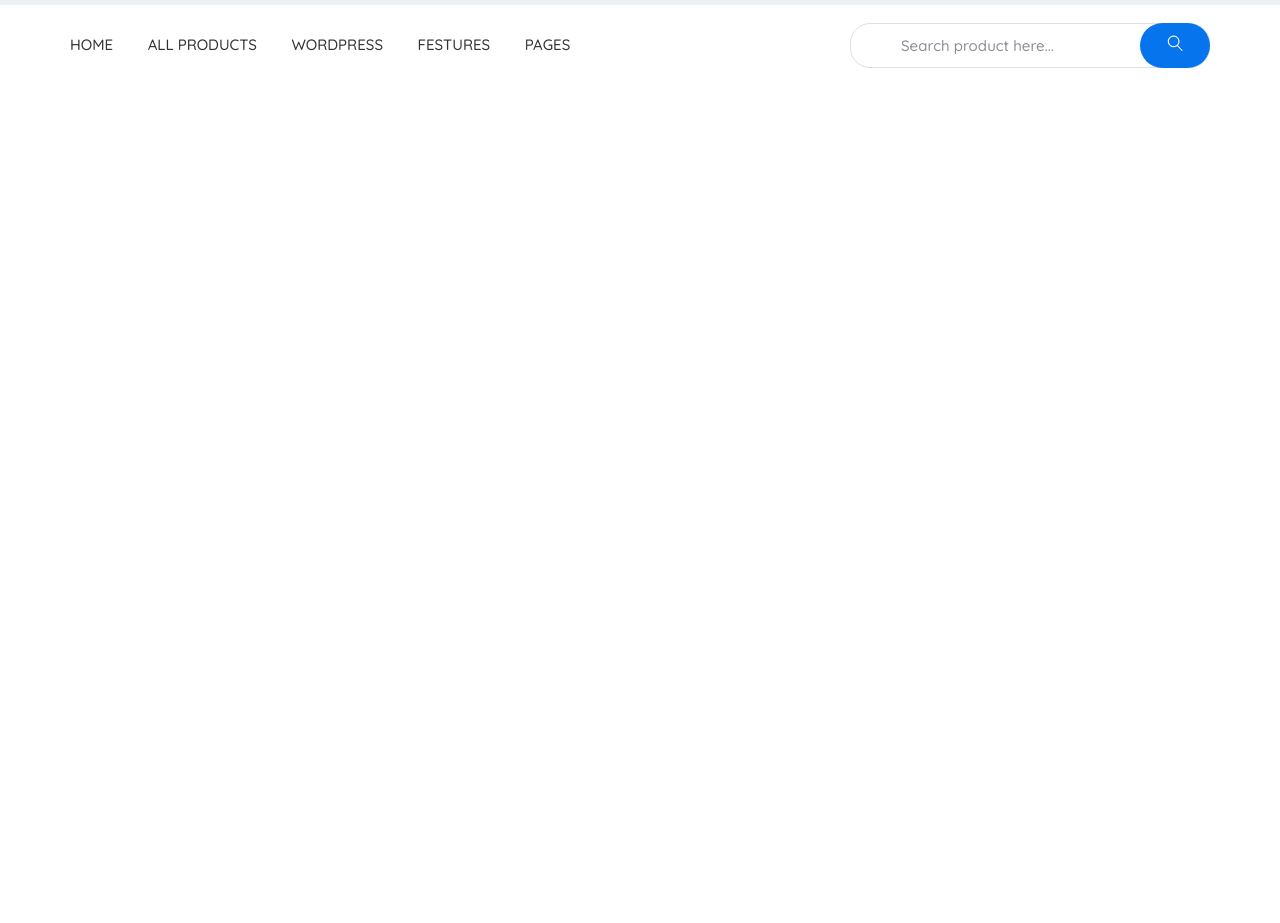
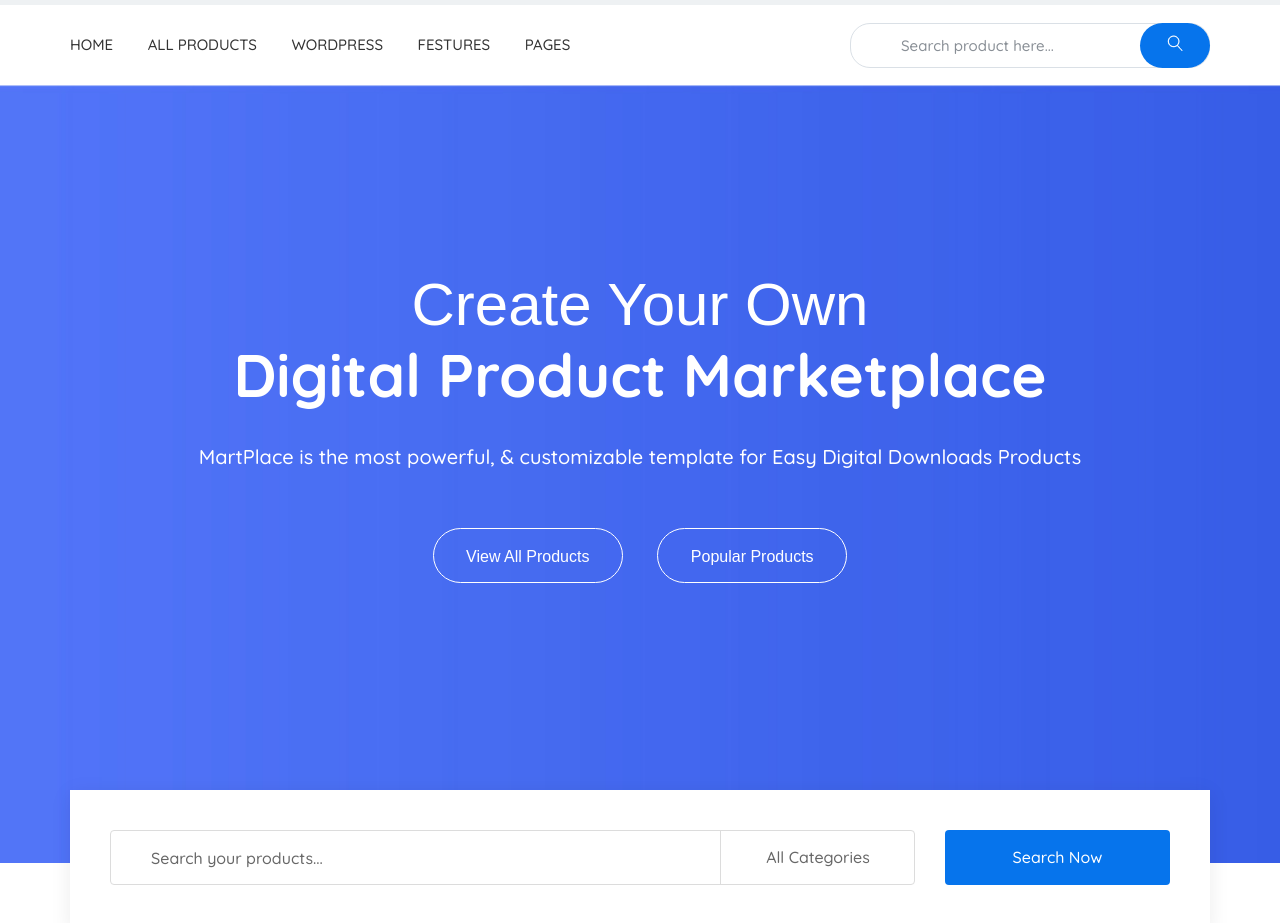
Before and after one commit to gooodfly/martplace, a website: page app/index.html in a window 1280 px wide. Shown: the part 95-1018 px from the top of the page. Before the commit the page ends 800 px from the top, so only its background shows below. Drawn offline with nearby package versions, Linux system fonts and the light colour scheme; files that its build step writes are made by us from their sources.

Commit message:
added search

```diff
--- a/app/index.html
+++ b/app/index.html
@@ -65,6 +65,34 @@
         </div>
     </header>
 
+    <section class="search" style="background-image: url(images/search-bg.jpg);">
+        <div class="container">
+            <div class="search__inner">
+                <div class="search__inner-titel">
+                    Create Your Own
+                     <span>Digital Product Marketplace </span>
+                </div>
+                <div class="search__inner-text">
+                    MartPlace is the most powerful, & customizable template for Easy Digital Downloads Products
+                </div>
+                <div class="search__inner-link">
+                    <a class="search__inner-link-all" href="#">View All Products</a>
+                    <a class="search__inner-link-pop" href="#">Popular Products</a>
+                </div>
+                <div class="search__inner-form">
+                    <form>
+                        <div class="search__inner-form-box">
+                        <input type="text" placeholder="Search your products..." required >
+                        <a class="search__inner-form-category">All Categories</a>
+                       </div>
+                        <button type="submit">Search Now</button>
+                    </form>
+                </div>
+            </div>
+        </div>
+    </section>
+
+
     <script src="https://ajax.googleapis.com/ajax/libs/jquery/3.4.1/jquery.min.js"></script>
     <script src="js/libs.min.js"></script>
     <script src="js/main.js"></script>
--- a/app/scss/style.scss
+++ b/app/scss/style.scss
@@ -2,6 +2,9 @@
 @import "global";
 @import "fonts";
 
+
+
+//start header
 .header__logo {
   display: block;
   cursor: pointer;
@@ -113,3 +116,117 @@
 
   }
 }
+
+//end header
+
+//start search
+.search {
+    position: relative;
+    min-height:730px;
+    background-position: center ;
+    background-size: cover;
+    background-repeat: no-repeat;
+    &__inner {
+        text-align: center;
+        padding: 185px 0 140px;
+        &-titel {
+            font-size: 60px;
+            line-height: 70px;
+            color: #fff;
+            span {
+                display: block;
+                font-weight: 900;
+                font-family: "Quicksand", sans-serif;
+                margin-bottom: 35px;
+            }
+        }
+        &-text {
+            font-weight: 500;
+            font-family: "Quicksand", sans-serif;
+            font-size: 20px;
+            color: #fff;
+            margin-bottom: 60px;
+        }
+    }
+}
+.search__inner-link {
+
+    a {
+        width: 190px;
+        height: 55px;
+        color: #fff;
+        background-color: transparent;
+        border: 1px solid #fff;
+        line-height: 55px;
+        font-size: 16px;
+        border-radius: 30px;
+        margin-bottom: 140px;
+        transition: all .5s;
+        & + a {
+            margin-left: 30px;
+        }
+        &:hover {
+            background-color: #fff;
+            color: $blue;
+        }
+    }
+}
+.search__inner-form {
+    position: absolute;
+    bottom: -67px;
+    box-shadow: 0px 4px 20px 0px rgba(0, 0, 0, 0.08);
+    max-width: 1140px;
+    width: 100%;
+    height: 140px;
+    background-color: #fff;
+    padding: 40px;
+    form {
+        display: flex ;
+        justify-content: space-between;
+    }
+    input {
+        width: 805px;
+        height: 55px;
+        border: 1px solid #dcdcdc;
+        border-radius: 4px;
+        padding: 0 225px 0 40px;
+        font-weight: 500;
+        font-family: "Quicksand", sans-serif;
+        color: #333333;
+        &::placeholder {
+            font-size: 16px;
+            color: #676767;
+        }
+
+    }
+    button {
+        width: 225px;
+        height: 55px;
+        font-size: 16px;
+        color: #fff;
+        background-color: $blue;
+        font-family: "Quicksand", sans-serif;
+        font-weight: normal;
+        border: none;
+        border-radius: 4px;
+    }
+}
+.search__inner-form-box {
+    display: flex;
+    justify-content: space-between;
+    align-items: center;
+    position: relative;
+}
+.search__inner-form-category {
+    position: absolute;
+    right: 0;
+    height: 55px;
+    width: 195px;
+    top: auto;
+    line-height: 55px;
+    font-family: "Quicksand", sans-serif;
+    font-size: 16px;
+    color: #676767;
+    border-left: 1px solid #dcdcdc;
+
+}
```
Also changed, not shown: app/images/search-bg.jpg (added).
